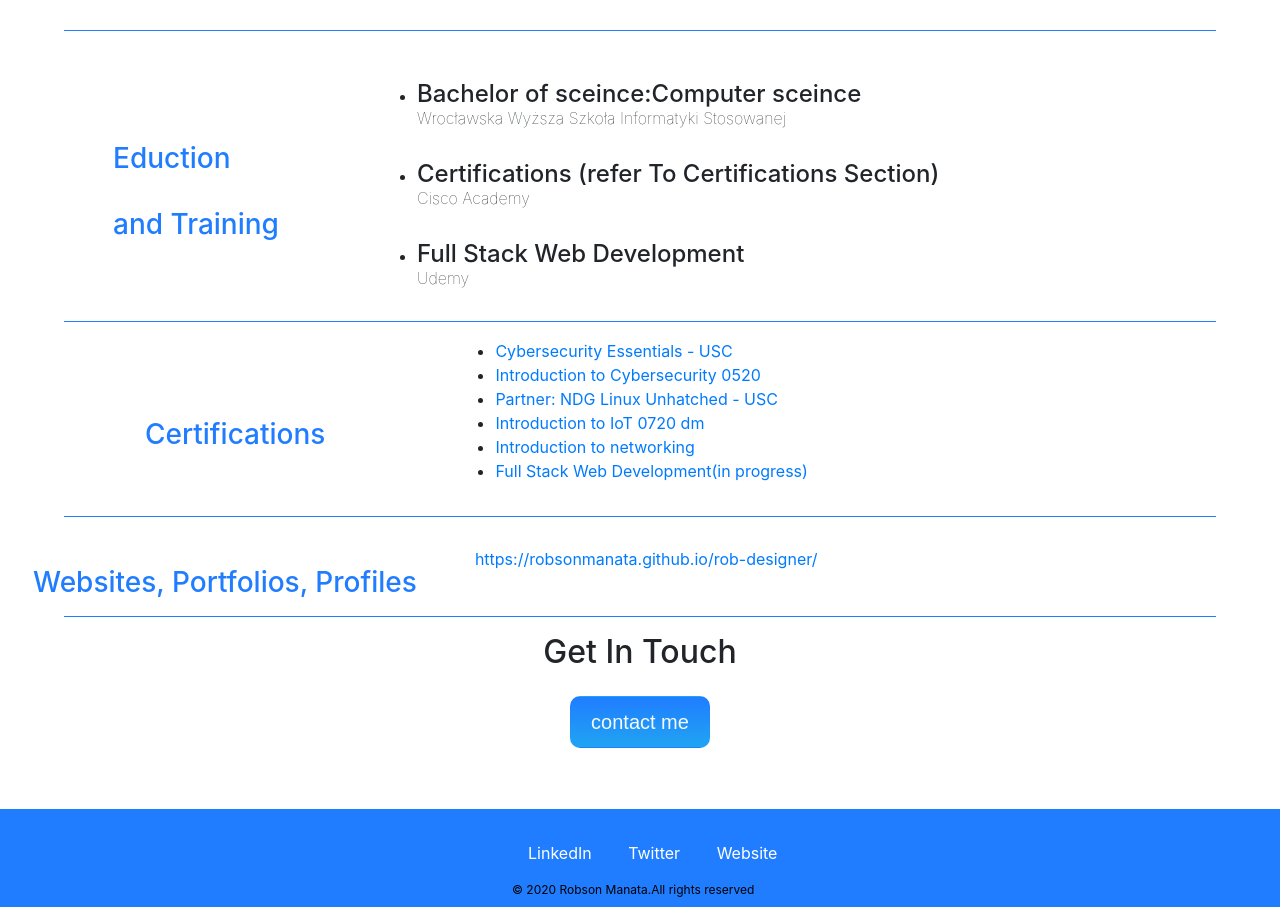
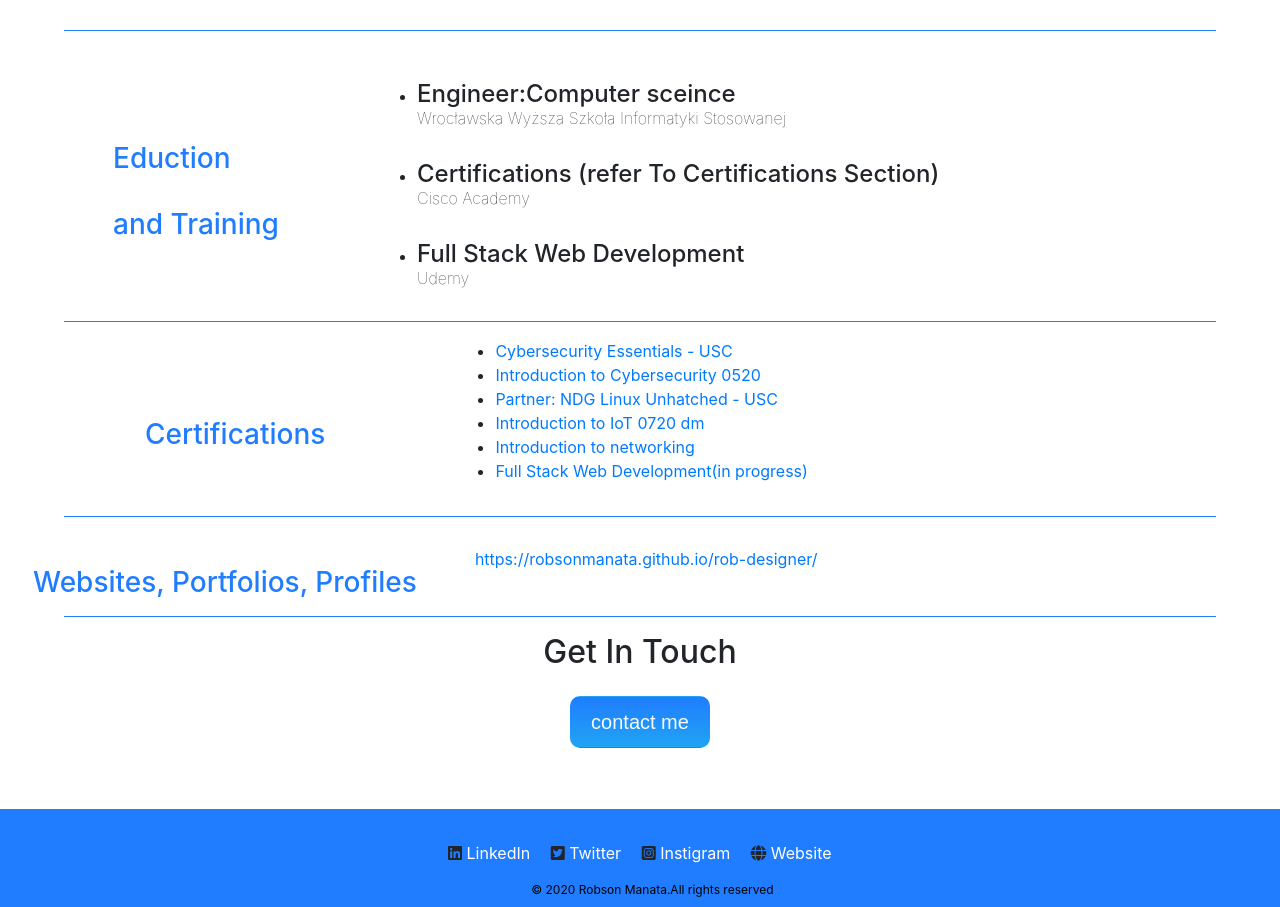
Before and after one commit to robsonmanata/cv, a plain HTML site: page index.html in a window 1280 px wide. Shown: the part 1392-2299 px from the top of the page. Drawn offline with nearby package versions, Linux system fonts and the light colour scheme.

Commit message:
Add files via upload

```diff
--- a/index.html
+++ b/index.html
@@ -7,6 +7,8 @@
     <link rel="stylesheet" href="https://stackpath.bootstrapcdn.com/bootstrap/4.5.2/css/bootstrap.min.css" integrity="sha384-JcKb8q3iqJ61gNV9KGb8thSsNjpSL0n8PARn9HuZOnIxN0hoP+VmmDGMN5t9UJ0Z" crossorigin="anonymous">
   <link href="https://fonts.googleapis.com/css2?family=Raleway:wght@100;200;300;400;500;600&display=swap" rel="stylesheet">
   <link rel="stylesheet" href="styles.css">
+<link rel="stylesheet" href="https://use.fontawesome.com/releases/v5.15.1/css/all.css" integrity="sha384-vp86vTRFVJgpjF9jiIGPEEqYqlDwgyBgEF109VFjmqGmIY/Y4HV4d3Gp2irVfcrp" crossorigin="anonymous">
+
   <script src="https://code.jquery.com/jquery-3.5.1.slim.min.js" integrity="sha384-DfXdz2htPH0lsSSs5nCTpuj/zy4C+OGpamoFVy38MVBnE+IbbVYUew+OrCXaRkfj" crossorigin="anonymous"></script>
   <script src="https://cdn.jsdelivr.net/npm/popper.js@1.16.1/dist/umd/popper.min.js" integrity="sha384-9/reFTGAW83EW2RDu2S0VKaIzap3H66lZH81PoYlFhbGU+6BZp6G7niu735Sk7lN" crossorigin="anonymous"></script>
   <script src="https://stackpath.bootstrapcdn.com/bootstrap/4.5.2/js/bootstrap.min.js" integrity="sha384-B4gt1jrGC7Jh4AgTPSdUtOBvfO8shuf57BaghqFfPlYxofvL8/KUEfYiJOMMV+rV" crossorigin="anonymous"></script>
@@ -92,11 +94,11 @@
         <h4>Technical skills</h4>
         <ul>
           <li>HTML</li>
-          <li>CSS</li>
-          <li>JavaScript</li>
+          <li>CSS |Bootstrap</li>
+          <li>JavaScript |jquery</li>
           <li>SQL</li>
           <li>Basic Unix Command Line</li>
-          <li>C++</li>
+          <li>C++ |OOP</li>
           <li>GIT</li>
         </ul>
       </td>
@@ -143,7 +145,7 @@
         </td>
         <td>
           <ul>
-            <li><h4>Bachelor of sceince:Computer sceince</h4></li>
+            <li><h4>Engineer:Computer sceince</h4></li>
             <h6>Wrocławska Wyższa Szkoła Informatyki Stosowanej</h6>
             <li><h4>Certifications (refer To Certifications Section)</h4></li>
             <h6>Cisco Academy</h6>
@@ -192,8 +194,13 @@
     </div>
 
     <div class="bottom-container">
+      <i class="fab fa-linkedin"></i>
       <a class="footer-link" href="https://www.linkedin.com/in/robson-manata-07926a180">LinkedIn</a>
+      <i class="fab fa-twitter-square"></i>
       <a class="footer-link" href="https://twitter.com/Robsonmanata">Twitter</a>
+      <i class="fab fa-instagram-square"></i>
+        <a class="footer-link" href="https://www.instagram.com/webart_inc/">Instigram</a>
+      <i class="fas fa-globe"></i>
       <a class="footer-link" href="https://robsonmanata.github.io/rob-designer/">Website</a>
       <p class="copyright"> © 2020 Robson Manata.All rights reserved</p>
     </div>
--- a/styles.css
+++ b/styles.css
@@ -71,9 +71,10 @@ table{
   margin-top: 1rem;
   padding-bottom: 0.5rem;
   font-size: 0.75rem;
+  margin-left: 10%;
 }
 .footer-link{
-  margin-left: 1rem;
+  margin-left: 0;
   margin-right: 1rem;
   margin-top: 3rem;
   color: white;
@@ -88,7 +89,7 @@ table{
   background-color: #207DFF;
   margin-bottom: 0;
   padding-top: 2rem;
-  padding-left: 40%;
+  padding-left: 35%;
 }
 .btn {
   background: #207DFF;
```
